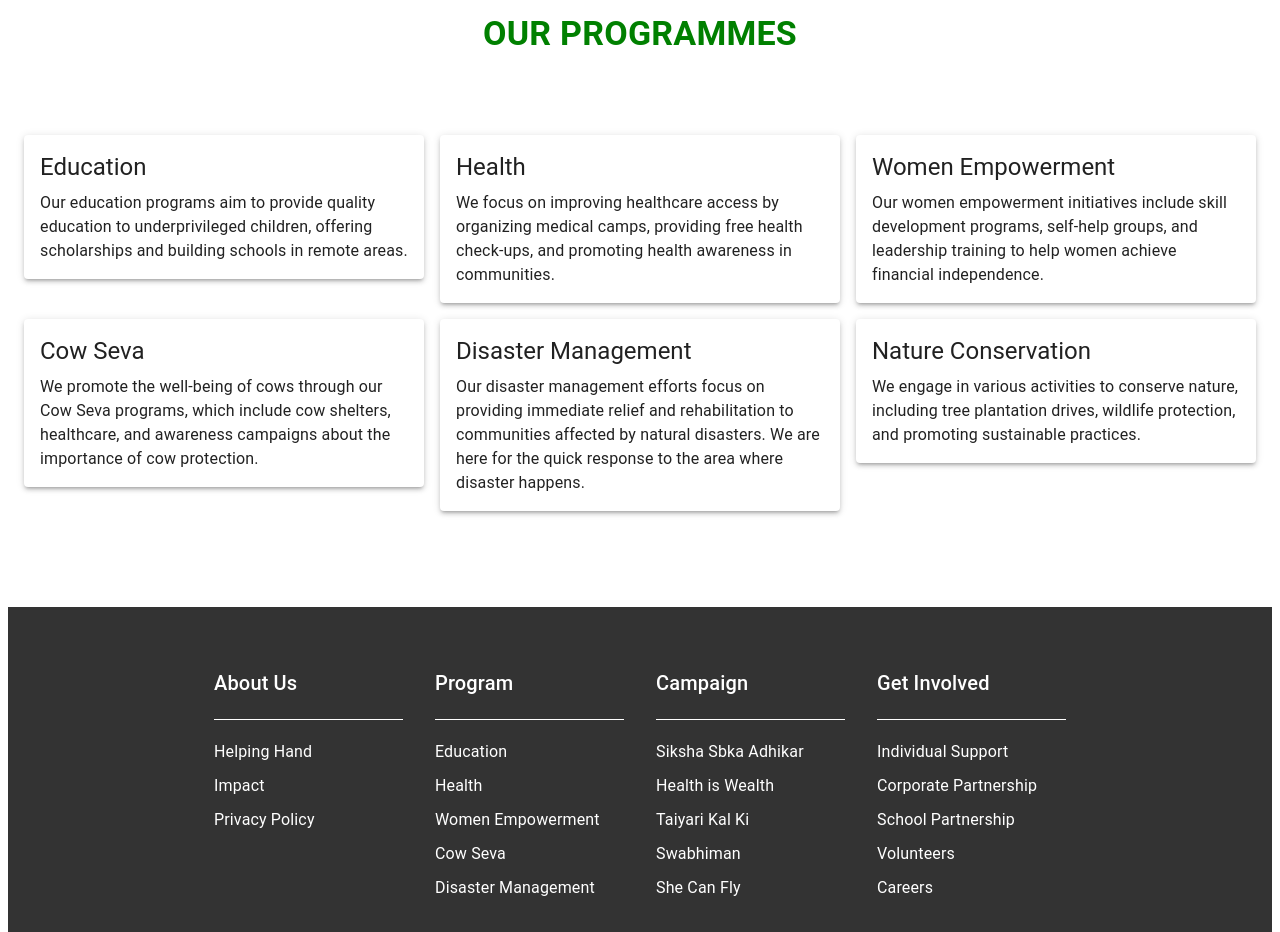
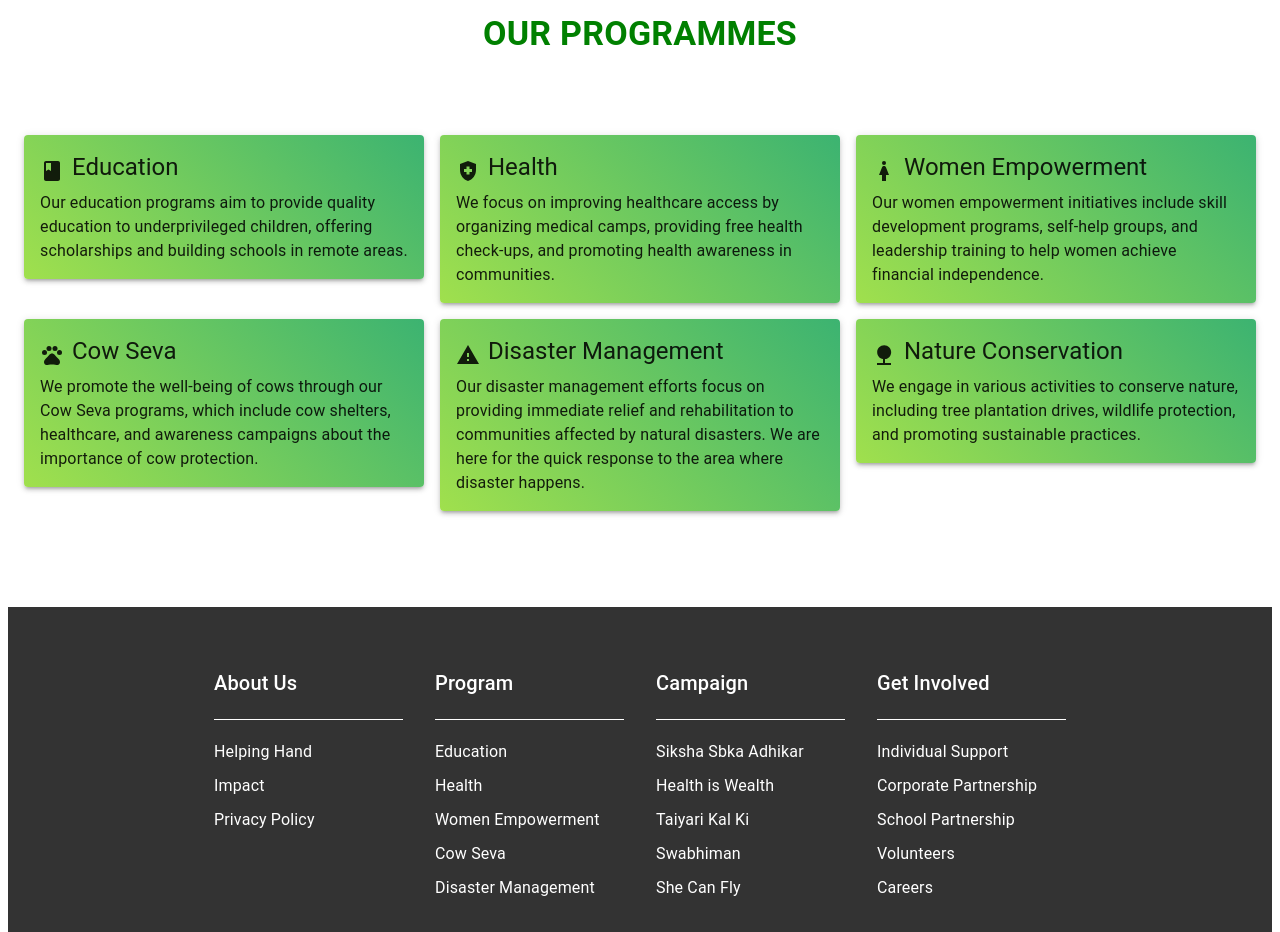
Before and after one commit to Rajeev-Kumar-Singh/HelpingHand-Frontend, a React (Create React App) app: page / in a window 1280 px wide. Shown: the part 1820-2752 px from the top of the page. Built offline with nearby package versions, Linux system fonts and the light colour scheme.

Commit message:
added color gradient in oouprograms

```diff
--- a/src/Components/Pages/Introduction.js
+++ b/src/Components/Pages/Introduction.js
@@ -6,7 +6,11 @@ import PlantImg from "../../assets/IntroductionPage/plantImg.jpg";
 import CowImg from "../../assets/IntroductionPage/cowImg.jpg";
 
 function Introduction() {
-  const images = [HandImg, PlantImg, CowImg];
+  const images = [
+    { src: HandImg, alt: "Helping hand photo" },
+    { src: PlantImg, alt: "Planting tree photo" },
+    { src: CowImg, alt: "Cow in a field photo" },
+  ];
 
   return (
     <Container maxWidth="lg" sx={{ py: 4 }}>
@@ -89,8 +93,8 @@ function Introduction() {
                 sx={{ borderRadius: 16, overflow: "hidden" }}
               >
                 <img
-                  src={image}
-                  alt={`Image ${i + 1}`}
+                  src={image.src}
+                  alt={image.alt}
                   style={{ width: "100%", height: "700px", objectFit: "cover" }}
                 />
               </Paper>
--- a/src/Components/Pages/OurPrograms.js
+++ b/src/Components/Pages/OurPrograms.js
@@ -1,36 +1,48 @@
 import React from "react";
 import { Box, Paper, Grid, Typography } from "@mui/material";
+import BookIcon from "@mui/icons-material/Book";
+import HealthAndSafetyIcon from "@mui/icons-material/HealthAndSafety";
+import WomanIcon from "@mui/icons-material/Woman";
+import PetsIcon from "@mui/icons-material/Pets";
+import WarningIcon from "@mui/icons-material/Warning";
+import NatureIcon from "@mui/icons-material/Nature";
 
 const topics = [
   {
     title: "Education",
     description:
       "Our education programs aim to provide quality education to underprivileged children, offering scholarships and building schools in remote areas.",
+    icon: <BookIcon />,
   },
   {
     title: "Health",
     description:
       "We focus on improving healthcare access by organizing medical camps, providing free health check-ups, and promoting health awareness in communities.",
+    icon: <HealthAndSafetyIcon />,
   },
   {
     title: "Women Empowerment",
     description:
       "Our women empowerment initiatives include skill development programs, self-help groups, and leadership training to help women achieve financial independence.",
+    icon: <WomanIcon />,
   },
   {
     title: "Cow Seva",
     description:
       "We promote the well-being of cows through our Cow Seva programs, which include cow shelters, healthcare, and awareness campaigns about the importance of cow protection.",
+    icon: <PetsIcon />,
   },
   {
     title: "Disaster Management",
     description:
       "Our disaster management efforts focus on providing immediate relief and rehabilitation to communities affected by natural disasters. We are here for the quick response to the area where disaster happens.",
+    icon: <WarningIcon />,
   },
   {
     title: "Nature Conservation",
     description:
       "We engage in various activities to conserve nature, including tree plantation drives, wildlife protection, and promoting sustainable practices.",
+    icon: <NatureIcon />,
   },
 ];
 
@@ -47,13 +59,20 @@ function OurPrograms() {
       <Grid container spacing={2}>
         {topics.map((topic, index) => (
           <Grid item xs={12} md={4} key={index}>
-            <Paper elevation={3} sx={{ padding: 2 }}>
-              <Box>
-                <Typography variant="h5" gutterBottom>
+            <Paper
+              elevation={3}
+              sx={{
+                padding: 2,
+                background: "linear-gradient(45deg, #a0e04d, #3cb371)",
+              }}
+            >
+              <Box display="flex" alignItems="center">
+                {topic.icon}
+                <Typography variant="h5" gutterBottom sx={{ ml: 1 }}>
                   {topic.title}
                 </Typography>
-                <Typography variant="body1">{topic.description}</Typography>
               </Box>
+              <Typography variant="body1">{topic.description}</Typography>
             </Paper>
           </Grid>
         ))}
```
